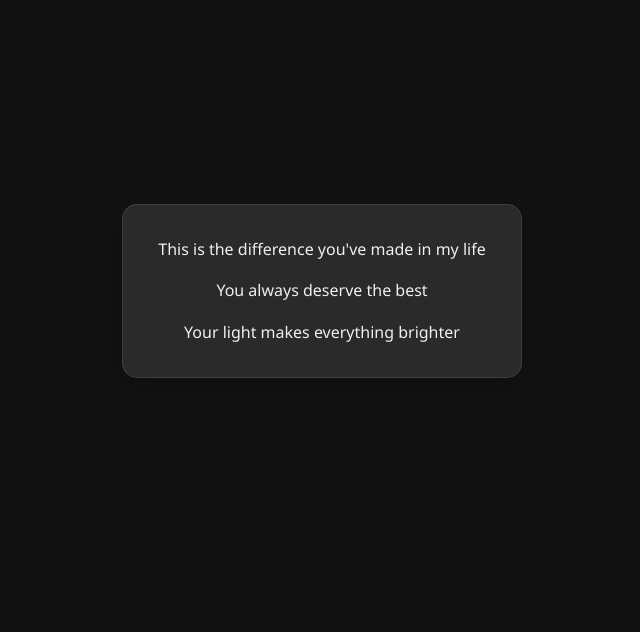
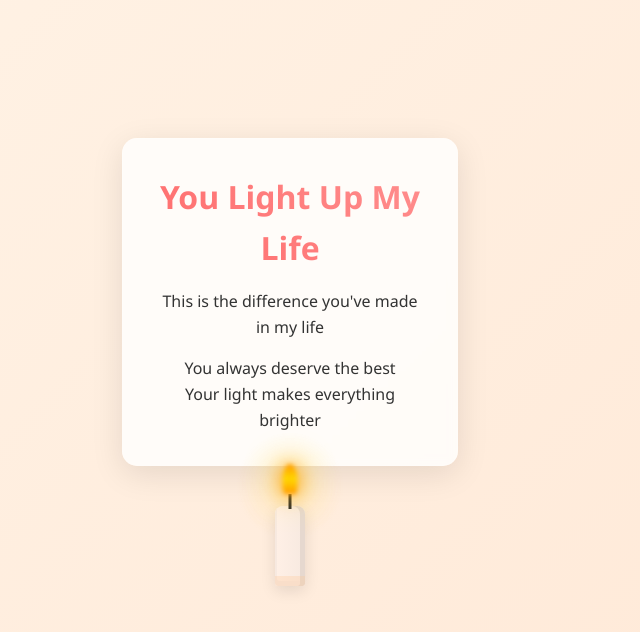
Before and after one commit to moayad-m/test, a plain HTML site: page index.html in a window 1280 px wide. Both pictures are taken after a click on the element "Light me". Shown: the whole page, without its empty margins (350-990 px from the left). Drawn offline with Linux system fonts and the light colour scheme.

Commit message:
Add files via upload

```diff
--- a/index.html
+++ b/index.html
@@ -5,7 +5,6 @@
     <meta name="viewport" content="width=device-width, initial-scale=1.0">
     <title>For Someone Special</title>
     <style>
-        /* Previous styles remain the same */
         * {
             margin: 0;
             padding: 0;
@@ -38,39 +37,205 @@
             padding: 2rem;
             border-radius: 15px;
             margin-bottom: 2rem;
-            opacity: 0;
-            transform: translateY(20px);
-            animation: fadeIn 1s forwards 0.5s;
+            opacity: 1;
+            transform: translateY(0);
             box-shadow: 0 8px 32px rgba(0, 0, 0, 0.2);
             border: 1px solid rgba(255, 255, 255, 0.1);
         }
 
-        .secondary-message {
+        .message-box.hidden {
+            opacity: 0;
+            transform: translateY(-20px);
+            pointer-events: none;
+            height: 0;
+            padding: 0;
+            margin: 0;
+            overflow: hidden;
+        }
+
+        .second-message {
             opacity: 0;
             transform: translateY(20px);
-            pointer-events: none;
+            height: 0;
+            padding: 0;
+            margin: 0;
+            overflow: hidden;
+        }
+
+        .second-message.visible {
+            opacity: 1;
+            transform: translateY(0);
+            height: auto;
+            padding: 2rem;
+            margin-bottom: 2rem;
+            animation: fadeIn 1s forwards;
+        }
+
+        h1 {
+            font-size: 2rem;
+            margin-bottom: 1rem;
+            background: linear-gradient(45deg, #ff9a9e, #fad0c4);
+            -webkit-background-clip: text;
+            background-clip: text;
+            color: transparent;
+        }
+
+        .candle-wrapper {
+            position: relative;
+            margin: 2.5rem auto;
+            cursor: pointer;
+            width: 80px;
+            transition: transform 0.3s;
+        }
+
+        .candle-wrapper:hover {
+            transform: scale(1.05);
+        }
+
+        .candle {
+            position: relative;
+            width: 30px;
+            height: 80px;
+            margin: 0 auto;
+            background: linear-gradient(to right, #fff0e6, #f7e9e0);
+            border-radius: 8px 8px 3px 3px;
+            box-shadow:
+                inset -5px 0px 0px #e6d8cf,
+                inset 2px -5px 0px #f7e9e0;
+            z-index: 2;
+        }
+
+        .wax-melt {
             position: absolute;
             width: 100%;
-            top: 0;
+            height: 0;
+            bottom: 0;
+            background: rgba(255, 200, 150, 0.3);
+            border-radius: 0 0 3px 3px;
+            transition: height 2s;
         }
 
-        /* Keep all other previous styles */
-        /* ... (candle styles, animations, etc) ... */
+        .wick {
+            position: absolute;
+            width: 3px;
+            height: 15px;
+            background: #2c2c2c;
+            left: 50%;
+            transform: translateX(-50%);
+            top: -12px;
+            z-index: 3;
+        }
 
+        .flame {
+            position: absolute;
+            width: 15px;
+            height: 30px;
+            background: linear-gradient(180deg, #ff9a00 0%, #ffd700 50%, #ff9a00 100%);
+            border-radius: 50% 50% 20% 20%;
+            left: 50%;
+            transform: translateX(-50%);
+            top: -40px;
+            opacity: 0;
+            filter: blur(2px);
+            animation: flicker 0.1s infinite, float 3s ease-in-out infinite;
+            z-index: 4;
+            box-shadow: 0 0 20px #ff9a00, 0 0 40px #ffd700;
+        }
+
+        .glow {
+            position: absolute;
+            width: 100px;
+            height: 100px;
+            background: radial-gradient(circle, rgba(255,218,121,0.4) 0%, rgba(255,218,121,0) 70%);
+            left: 50%;
+            top: -70px;
+            transform: translateX(-50%);
+            opacity: 0;
+            z-index: 1;
+        }
+
+        .light-me {
+            color: rgba(255,255,255,0.8);
+            margin-top: 15px;
+            font-size: 0.9em;
+            letter-spacing: 1px;
+            transition: all 0.3s;
+        }
+
+        /* Animations */
+        @keyframes flicker {
+            0%, 100% {
+                transform: translateX(-50%) scale(1, 1);
+                box-shadow: 0 0 20px #ff9a00, 0 0 40px #ffd700;
+            }
+            25% {
+                transform: translateX(-50%) scale(0.98, 1.02);
+                box-shadow: 0 0 18px #ff9a00, 0 0 35px #ffd700;
+            }
+            50% {
+                transform: translateX(-50%) scale(1.02, 0.98);
+                box-shadow: 0 0 22px #ff9a00, 0 0 45px #ffd700;
+            }
+            75% {
+                transform: translateX(-50%) scale(0.95, 1.05);
+                box-shadow: 0 0 16px #ff9a00, 0 0 30px #ffd700;
+            }
+        }
+
+        @keyframes float {
+            0%, 100% { top: -40px; }
+            50% { top: -42px; }
+        }
+
+        @keyframes glow-pulse {
+            0% { opacity: 0.3; transform: translateX(-50%) scale(1); }
+            50% { opacity: 0.6; transform: translateX(-50%) scale(1.1); }
+            100% { opacity: 0.3; transform: translateX(-50%) scale(1); }
+        }
+
+        @keyframes fadeIn {
+            to { opacity: 1; transform: translateY(0); }
+        }
+
+        /* Light mode styles */
+        .light-mode {
+            background: linear-gradient(135deg, #fff3e6, #ffe8d6);
+            color: #4a4a4a;
+        }
+
+        .light-mode .message-box {
+            background: rgba(255, 255, 255, 0.8);
+            color: #333;
+            box-shadow: 0 8px 32px rgba(0, 0, 0, 0.1);
+        }
+
+        .light-mode h1 {
+            background: linear-gradient(45deg, #ff6b6b, #ff8e8e);
+            -webkit-background-clip: text;
+            background-clip: text;
+        }
+
+        .light-mode .candle {
+            box-shadow:
+                inset -5px 0px 0px #e6d8cf,
+                inset 2px -5px 0px #f7e9e0,
+                0 5px 15px rgba(0,0,0,0.1);
+        }
     </style>
 </head>
 <body>
     <div class="container">
-        <div class="message-box initial-message">
+        <div class="message-box" id="first-message">
             <h1>For You</h1>
             <p>I wanted to create something beautiful to tell you how special you are.</p>
             <p style="margin-top: 1rem;">Every moment with you feels like magic.</p>
         </div>
 
-        <div class="message-box secondary-message">
-            <p style="margin-bottom: 1rem;">This is the difference you've made in my life</p>
-            <p>You always deserve the best</p>
-            <p style="margin-top: 1rem;">Your light makes everything brighter</p>
+        <div class="message-box second-message" id="second-message">
+            <h1>You Light Up My Life</h1>
+            <p>This is the difference you've made in my life</p>
+            <p style="margin-top: 1rem;">You always deserve the best</p>
+            <p>Your light makes everything brighter</p>
         </div>
 
         <div class="candle-wrapper" onclick="lightCandle()">
@@ -87,7 +252,8 @@
     <script>
         function lightCandle() {
             // Prevent multiple clicks
-            document.querySelector('.candle-wrapper').style.pointerEvents = 'none';
+            const candleWrapper = document.querySelector('.candle-wrapper');
+            candleWrapper.style.pointerEvents = 'none';
 
             // Light the candle
             document.body.classList.add('light-mode');
@@ -99,13 +265,10 @@
             // Melt the wax
             document.querySelector('.wax-melt').style.height = '10px';
 
-            // Hide initial message and show secondary message
+            // Hide first message and show second message
             setTimeout(() => {
-                document.querySelector('.initial-message').style.opacity = '0';
-                document.querySelector('.initial-message').style.transform = 'translateY(-20px)';
-                document.querySelector('.secondary-message').style.opacity = '1';
-                document.querySelector('.secondary-message').style.transform = 'translateY(0)';
-                document.querySelector('.secondary-message').style.pointerEvents = 'all';
+                document.getElementById('first-message').classList.add('hidden');
+                document.getElementById('second-message').classList.add('visible');
             }, 800);
 
             // Add subtle ambient animation
@@ -113,11 +276,6 @@
                 document.querySelector('.message-box').style.boxShadow = '0 8px 32px rgba(255, 200, 150, 0.3)';
             }, 1500);
         }
-
-        // Initial animations
-        setTimeout(() => {
-            document.querySelector('.initial-message').style.animation = 'fadeIn 1s forwards';
-        }, 500);
     </script>
 </body>
 </html>
```
